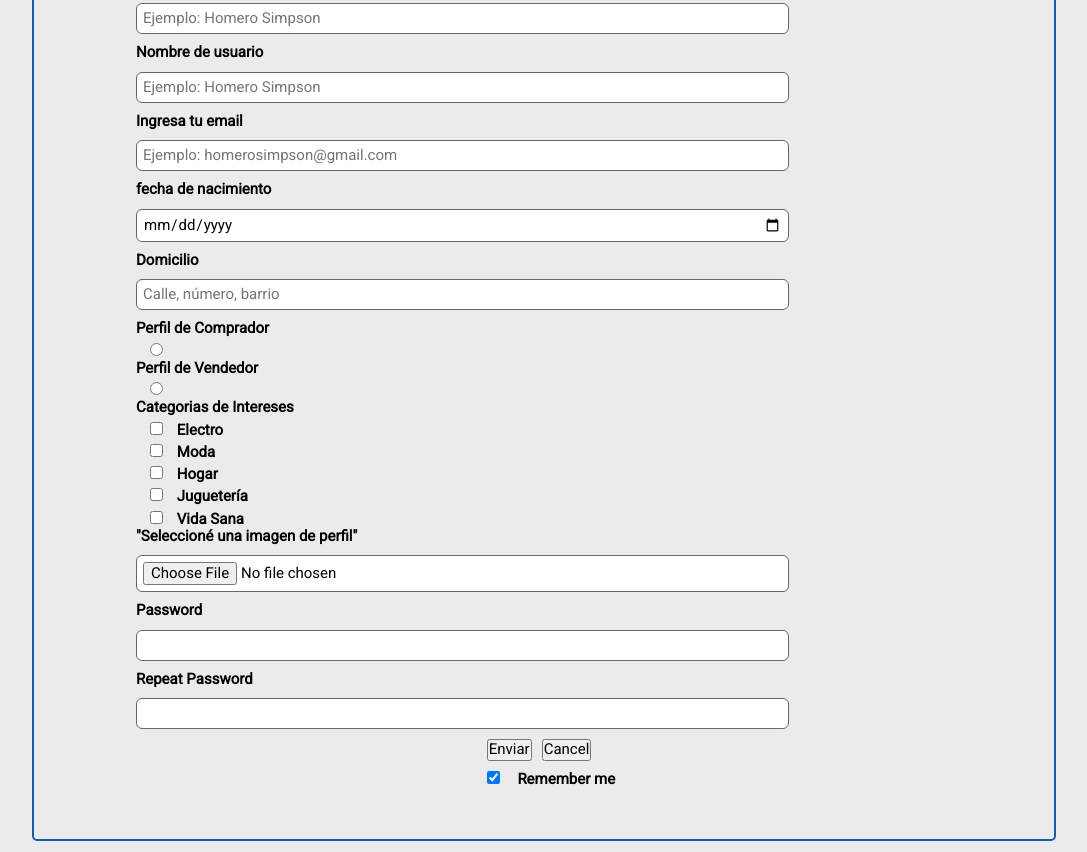
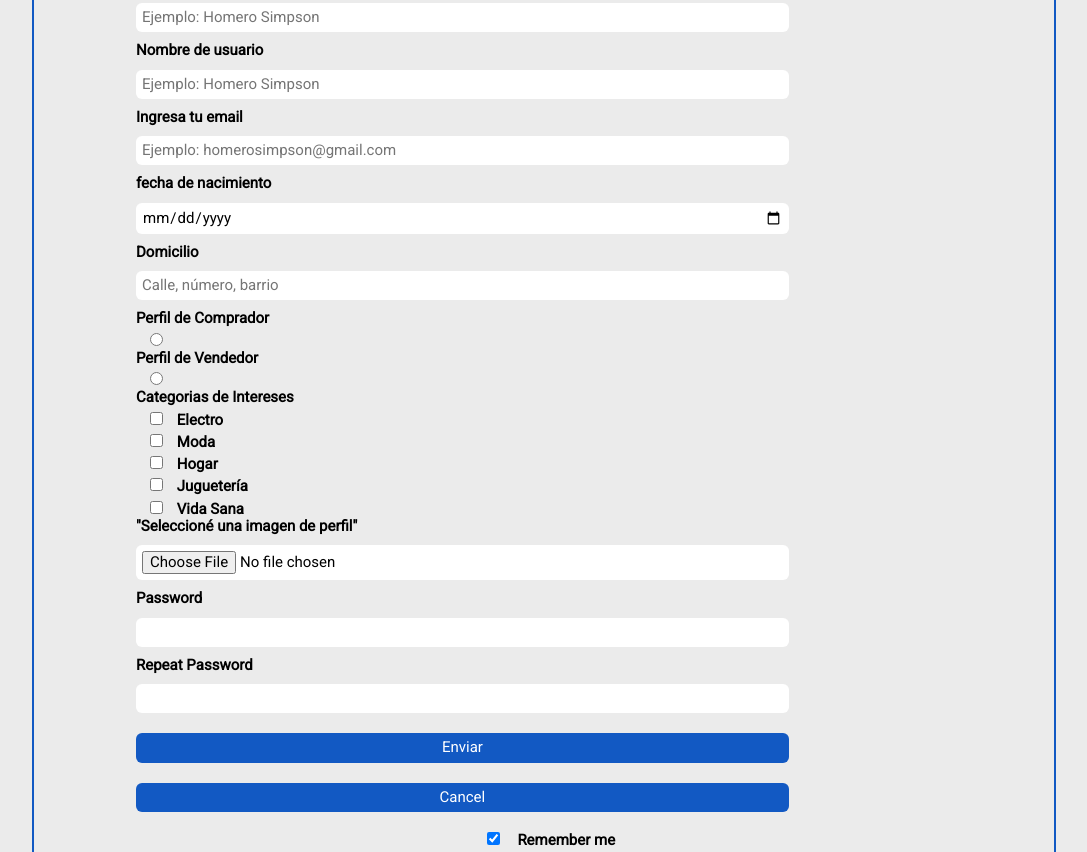
Before and after one commit to pattWill/MercadoLiebre, a website: page views/register.html in a window 1280 px wide. Shown: the part 406-1258 px from the top of the page, without its empty margins (96-1183 px from the left). Drawn offline with Linux system fonts and the light colour scheme; files that its build step writes are made by us from their sources; files whose address does not match are found by name.

Commit message:
mejorando los botones, el botón cancel ahora es type reset

```diff
--- a/public/css/styles.css
+++ b/public/css/styles.css
@@ -284,7 +284,7 @@ h4.Footer-Oferta {
     border-radius: 6px;
     padding: 6px;
     width: 80%;
-    border: solid 1px #666;
+    border: none;
     margin: 10px 0px 10px 0px;
 }
 
@@ -301,6 +301,11 @@ button .button-register-log, .button-register-log:hover {
     cursor: pointer;
     background-color: #1259c3;
     color: white;
+}
+
+.button-register-log {
+    background-color: #1259c3;
+    color: #fff;
 }
 
 .register-form .enviar-cancelar-button .button-register-log{
--- a/views/register.html
+++ b/views/register.html
@@ -86,10 +86,10 @@
           <label for="password-repeat"><b>Repeat Password</b></label><br>
           <input type="password" name="Repeat Password" name="password-repeat" required><br>
 
-          <div class="enviar-cancelar-button">
-          <button type="submit" class="button-register-log">Enviar</button><br>
-          <button type="button" class="button-register-log">Cancel</button><br>
-        </div>
+        <div>
+            <input type="submit" class= "button-register-log" value="Enviar">
+            <input type="reset" class= "button-register-log" value="Cancel">
+            </div>
 
         <div class="rememberme">
           <label>
```
